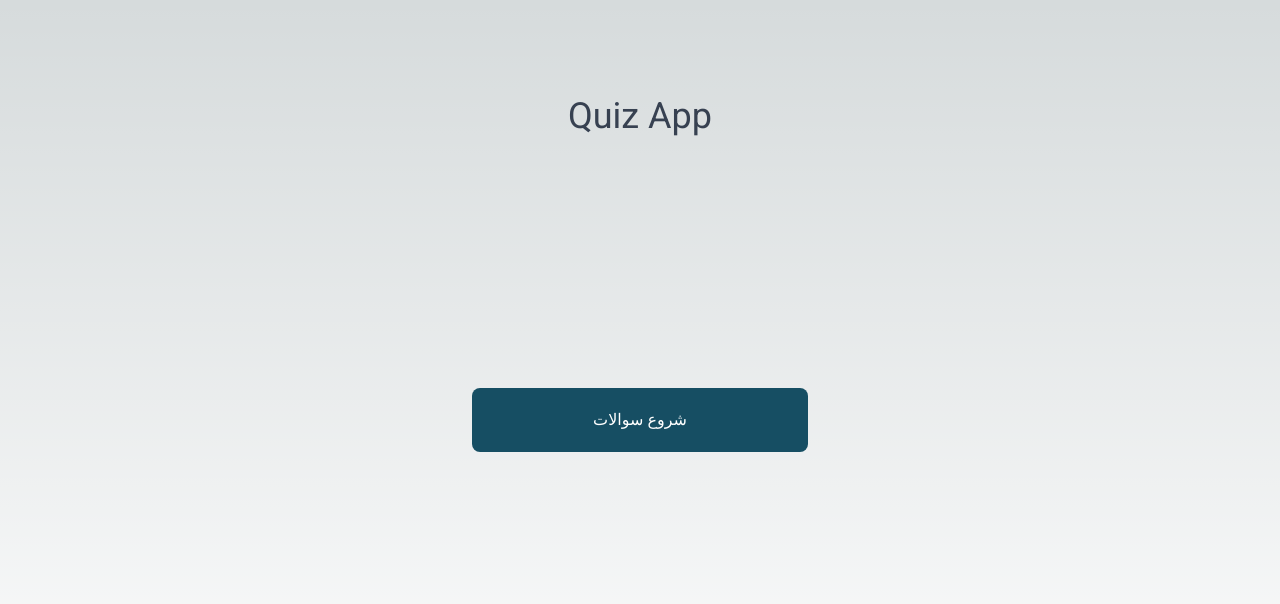
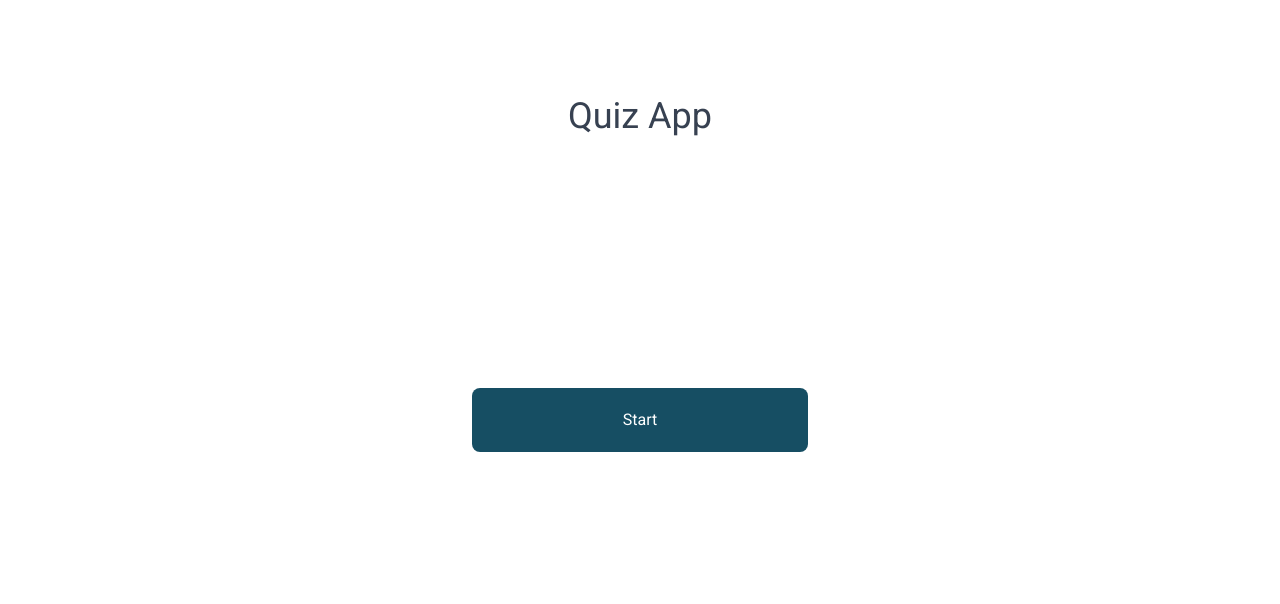
Before and after one commit to amirnasr94/Quiz-app, a Next.js app: page / in a window 1280 px wide. Shown: the top 604 px of the page. Built offline with nearby package versions, Linux system fonts and the light colour scheme.

Commit message:
some changes in global.css & page.tsx in root dir

```diff
--- a/app/globals.css
+++ b/app/globals.css
@@ -2,26 +2,8 @@
 @tailwind components;
 @tailwind utilities;
 
-:root {
-  --foreground-rgb: 0, 0, 0;
-  --background-start-rgb: 214, 219, 220;
-  --background-end-rgb: 255, 255, 255;
+* {
+  margin: 0;
+  padding: 0;
+  box-sizing: border-box;
 }
-
-@media (prefers-color-scheme: dark) {
-  :root {
-    --foreground-rgb: 255, 255, 255;
-    --background-start-rgb: 0, 0, 0;
-    --background-end-rgb: 0, 0, 0;
-  }
-}
-
-body {
-  color: rgb(var(--foreground-rgb));
-  background: linear-gradient(
-      to bottom,
-      transparent,
-      rgb(var(--background-end-rgb))
-    )
-    rgb(var(--background-start-rgb));
-}
--- a/app/page.tsx
+++ b/app/page.tsx
@@ -1,4 +1,3 @@
-import Image from 'next/image';
 import Link from "next/link";
 
 
@@ -8,7 +7,7 @@ export default function Home() {
       <h1 className='text-4xl text-gray-700'>Quiz App</h1>
       <div className='w-full p-10 m-auto text-center'>
         <Link href="/quiz">
-          <button className='w-2/6 rounded-lg bg-cyan-900 border-cyan-900 py-5 m-auto text-white hover:bg-cyan-700'>شروع سوالات</button>
+          <button className='w-2/6 rounded-lg bg-cyan-900 border-cyan-900 py-5 m-auto text-white hover:bg-cyan-700'>Start</button>
         </Link>
       </div>
     </main>
```
